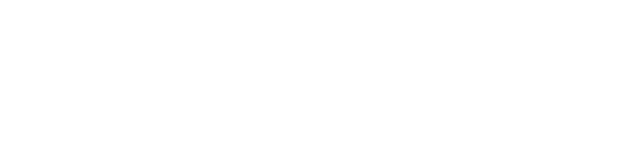
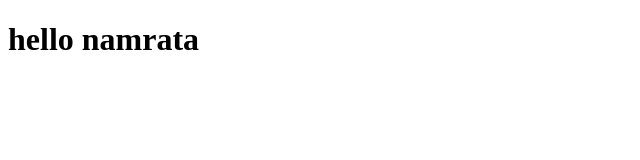
Before and after one commit to Namrata7mandlik/index.html, a plain HTML site: page index.html in a window 1280 px wide. Shown: the whole page, without its empty margins (0-640 px from the left). Drawn offline with Linux system fonts and the light colour scheme.

Commit message:
Update index.html

```diff
--- a/index.html
+++ b/index.html
@@ -8,7 +8,7 @@
 
   </head>
   <body>
-
+  <h1> hello namrata</h1>
     <a-scene>
       <a-box position="-1 0.5 -3" rotation="0 45 0" color="#800080">
         <a-animation attribute="rotation"
```
